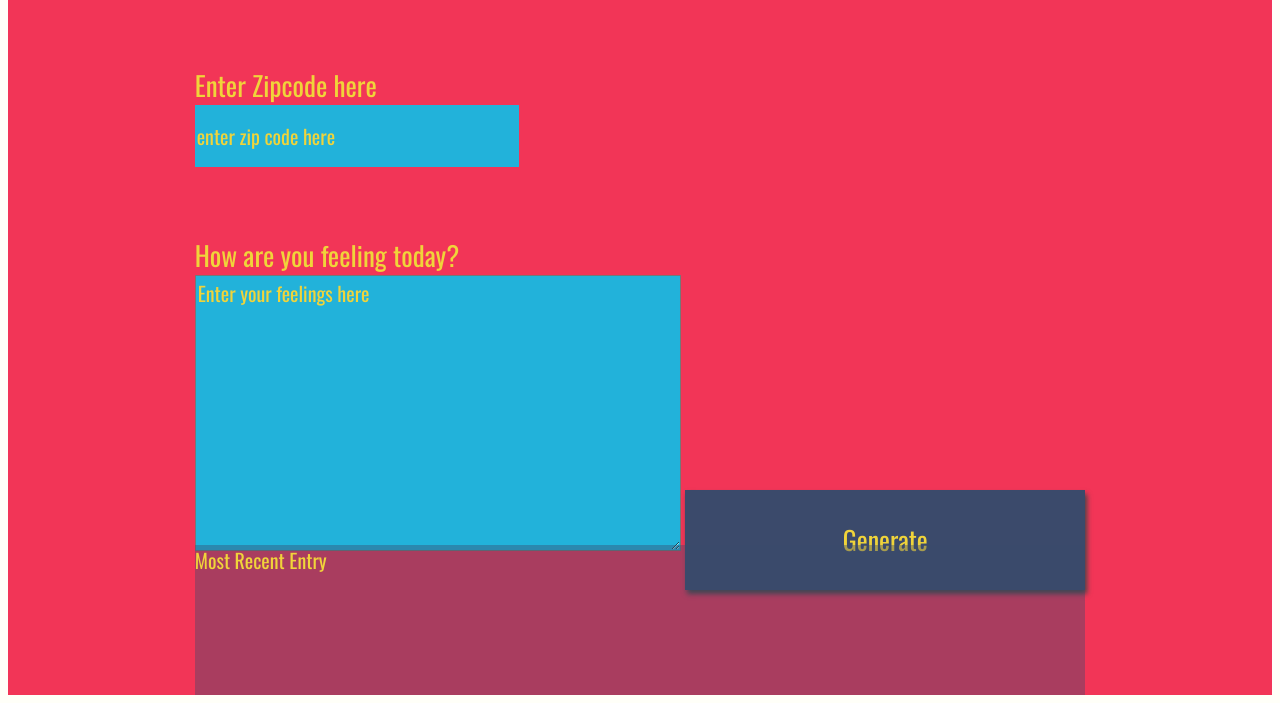
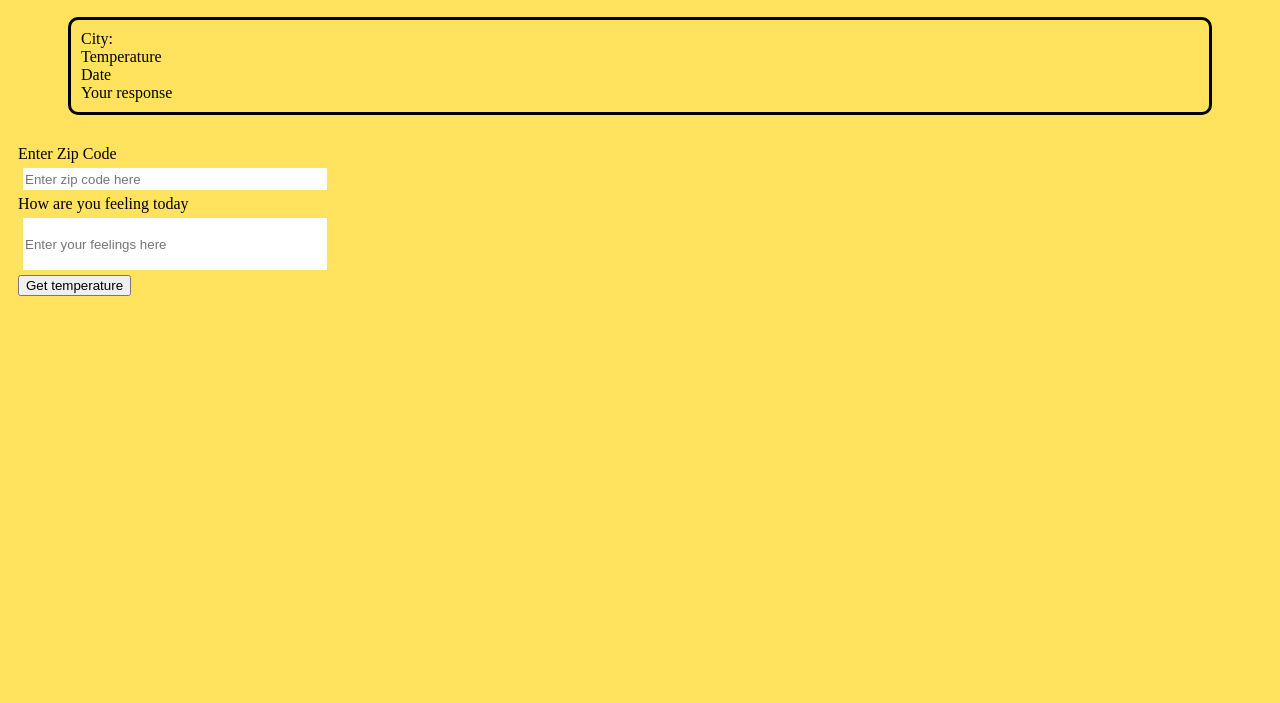
Before and after one commit to AbdElRahmanYehya/Weather-Journal-App, a plain HTML site: page website/index.html in a window 1280 px wide. Shown: the part 113-816 px from the top of the page. Drawn offline with nearby package versions, Linux system fonts and the light colour scheme; no server answers; a web font is replaced by a local one.

Commit message:
Problem in GET

```diff
--- a/website/app.js
+++ b/website/app.js
@@ -1,8 +1,54 @@
 /* Global Variables */
 
 // Create a new date instance dynamically with JS
-// let d = new Date();
-// let newDate = d.getMonth()+'.'+ d.getDate()+'.'+ d.getFullYear();
+ let d = new Date();
+ let newDate = d.getMonth()+'.'+ d.getDate()+'.'+ d.getFullYear();
+
+// postData('/addMovie', {temperature:6, date:'5/12/2021', userResponse:'Cold'});
+// postData('/addMovie', {temperature:21, date:'5/13/2021', userResponse:'Warm'});
+
+
+///////////
+
+//api.openweathermap.org/data/2.5/weather?q={city name}&appid={API key}
+let baseURL = 'http://api.openweathermap.org/data/2.5/weather?zip='
+let apiKey = '&appid=065e8b48cd788d8876dabc213a837b5d';
+
+document.getElementById('generate').addEventListener('click', performAction);
+
+function performAction(e){
+	const newAnimal =  document.getElementById('zip').value;
+	if(newAnimal.length == 0)
+	{
+		alert("Enter zip code");
+	}
+	else
+	{
+		getAnimal(baseURL,newAnimal, apiKey)
+		.then(function(data) {
+			console.log("inside the chained post");
+			console.log(data);
+			postData('/newAdd', {city:data.name, temperature:data.main.temp, date:newDate, userResponse:'Good'});
+		})
+		.then(updateUI())
+	}
+}
+
+
+const getAnimal = async (baseURL, animal, key)=>{
+	console.log("before first fethch");
+  const res = await fetch(baseURL+animal+key);
+  console.log("after first fethch");
+  try {
+
+    const data = await res.json();
+    console.log(data)
+    return data;
+  }  catch(error) {
+    console.log("error", error);
+    // appropriately handle the error
+  }
+}
 
 const postData = async ( url = '', data = {})=>{
     console.log(data);
@@ -25,54 +71,21 @@ const postData = async ( url = '', data = {})=>{
       }
   }
 
-postData('/addMovie', {temperature:6, date:'5/12/2021', userResponse:'Cold'});
-postData('/addMovie', {temperature:21, date:'5/13/2021', userResponse:'Warm'});
 
-
-///////////
-
-//api.openweathermap.org/data/2.5/weather?q={city name}&appid={API key}
-let baseURL = 'http://api.openweathermap.org/data/2.5/weather?q='
-let apiKey = '&appid=065e8b48cd788d8876dabc213a837b5d';
-let x;
-document.getElementById('generate').addEventListener('click', performAction);
-
-function performAction(e){
-const newAnimal =  document.getElementById('zip').value;
-getAnimal(baseURL,newAnimal, apiKey).then(function(data) {
-	console.log(data);
-	postData('/newAdd', {temperature:data.main.temp, date:'6/2/2000', userResponse:'Good'})
-})
-
+const updateUI = async ()=>{
+	const request = await fetch('/all');
+	try{
+		const allData = await request.json();
+		console.log("all dataa");
+		console.log(allData);
+		//document.getElementById('city').innerHTML = allData[allData.length-1].city;
+		document.getElementById('temperature').innerHTML = allData[allData.length-1].temperature;
+		document.getElementById('date').innerHTML = newDate;
+		document.getElementById('response').innerHTML = document.getElementById('feelings').value;
+		document.getElementById("result").style.visibility = "visible";
+	}
+	catch(error) {
+		console.log("is this first?");
+		console.log("error", error);
+	}
 }
-const getAnimal = async (baseURL, animal, key)=>{
-
-  const res = await fetch(baseURL+animal+key)
-  try {
-
-    const data = await res.json();
-    x = data;
-    console.log(data)
-    return data;
-  }  catch(error) {
-    console.log("error", error);
-    // appropriately handle the error
-  }
-}
-
-// getAnimal('/apirout').then(function(data) {
-// 	console.log(data);
-// 	postData('/newAdd', {temperature:77, date:'6/2/2000', userResponse:'Good'})
-// })
-
-
-
-
-// function postGet(){
-//   postData('/animal', {fav:'lion'})
-//     .then(function(data){
-//       retrieveData('/all')
-//     })
-// }
-
-// postGet()
--- a/website/index.html
+++ b/website/index.html
@@ -1,35 +1,35 @@
 <!DOCTYPE html>
 <html>
 <head>
-<meta charset="UTF-8">
-<title>Weather Journal</title>
-<link href="https://fonts.googleapis.com/css?family=Oswald:400,600,700|Ranga:400,700&display=swap" rel="stylesheet">
-<link rel="stylesheet" href="style.css">
+  <title>Weather Journal</title>
+  <link rel="preconnect" href="https://fonts.gstatic.com">
+  <link href="https://fonts.googleapis.com/css2?family=Lobster&display=swap" rel="stylesheet">
+  <link rel="stylesheet" href="style.css">
 </head>
- <body>
-<div id = "app">
-  <div class ="holder headline">
-    Weather Journal App
+<body>
+  <h1>Weather Journal</h1>
+  <div id="result">
+    <label>City: </label>
+    <label id="city"></label>
+    <br>
+    <label>Temperature</label>
+    <label id="temperature"></label>
+    <br>
+    <label>Date</label>
+    <label id="date"></label>
+    <br>
+    <label>Your response</label>
+    <label id="response"></label>
   </div>
-  <div class ="holder zip">
-    <label for="zip">Enter Zipcode here</label>
-    <input type="text" id="zip" placeholder="enter zip code here">
+  <div>
+    <label>Enter Zip Code</label>
+    <input type="text" id="zip" placeholder="Enter zip code here">
   </div>
-  <div class ="holder feel">
-    <label for="feelings">How are you feeling today?</label>
-    <textarea class= "myInput" id="feelings" placeholder="Enter your feelings here" rows="9" cols="50"></textarea>
-    <button id="generate" type = "submit"> Generate </button>
+  <div>
+    <label>How are you feeling today</label>
+    <input type="text" id="feelings" placeholder="Enter your feelings here">
   </div>
-  <div class ="holder entry">
-    <div class = "title">Most Recent Entry</div>
-   <div id = "entryHolder">
-    <div id = "date"></div>
-   <div id = "temp"></div>
-   <div id = "content"></div>
-  </div>
-  </div>
-  </div>
-<script src="app.js" type="text/javascript"></script>
-
+  <button id="generate" type="submit">Get temperature</button>
+  <script src="app.js" type="text/javascript"></script>
 </body>
 </html>
--- a/website/style.css
+++ b/website/style.css
@@ -1,111 +1,35 @@
 body{
-    background: #fffff8;
-    font-family: -apple-system, BlinkMacSystemFont, sans-serif;
+    background-color: rgb(255,227,94);
+    padding: 0px 10px 0px 10px;
 }
 
-#app{
-    display: grid;
-    grid-auto-rows: minmax(150px, auto);
-    /* grid-template-columns:  */
-    height:100vh;
-    background: #f23557;
-    color: #f0d43a;
-    justify-content: center;
-    grid-gap: 1em;
-    font-size: 20px;
-    font-family: 'Oswald', sans-serif;
+h1{
+    font-family: 'Lobster', cursive;
+    font-size: 50px;
+    text-align: center;
 }
 
-.holder{
-
+label{
 }
 
-.entry{
-    background: rgba(59, 74, 107, .4);
+#result{
+    margin: 15px 50px 30px 50px;
+    padding: 10px;
+    border-radius: 10px;
+    border-style: solid;
+    visibility: visible;
 }
-
-#entryHolder{
-
-}
-
-#date{
-
-}
-
-#temp{
-
-}
-
-#content{
-
-}
-
-.headline {
-
-}
-.title{
-
-}
-
-/*  Basic Styling To Override Default For Basic HTML Elements */
-label{
+#zip{
+    margin: 5px;
     display:block;
-    font-size: 27px;
-}
-
-input{
-    display:block;
-    height: 60px;
-    width: 320px;
-    background:#22b2da;
-    color: #f0d43a;
-    font-size: 20px;
-    font-family: 'Oswald', sans-serif;
+    width: 300px;
+    height: 20px;
     border: none;
 }
-
-button{
-    width: 400px;
-    height: 100px;
-    background: #3b4a6b;
-    color: #f0d43a;
-    font-size: 26px;
-    font-family: 'Oswald', sans-serif;
+#feelings{
+    margin: 5px;
+    display:block;
+    width: 300px;
+    height: 50px;
     border: none;
-    box-shadow: 2px 4px 5px #444;
 }
-h1{
-    font-size: 36px;
-}
-
-textarea{
-    background:#22b2da;
-    color: #f0d43a;
-    font-size: 20px;
-    font-family: 'Oswald', sans-serif;
-}
-/* Reset style for HTML element on active to have no border*/
-input:focus,
-select:focus,
-textarea:focus,
-button:focus {
-    outline: none;
-}
-/* Style for Placeholder Text*/
-::placeholder { /* Firefox, Chrome, Opera */
-    color: #f0d43a;
-    font-family: 'Oswald', sans-serif;
-
-}
-
-:-ms-input-placeholder { /* Internet Explorer 10-11 */
-    color: #f0d43a;
-    font-family: 'Oswald', sans-serif;
-
-}
-
-::-ms-input-placeholder { /* Microsoft Edge */
-    color: #f0d43a;
-    font-family: 'Oswald', sans-serif;
-
-}
```
Also changed, not shown: server.js (+14 -18 lines).
